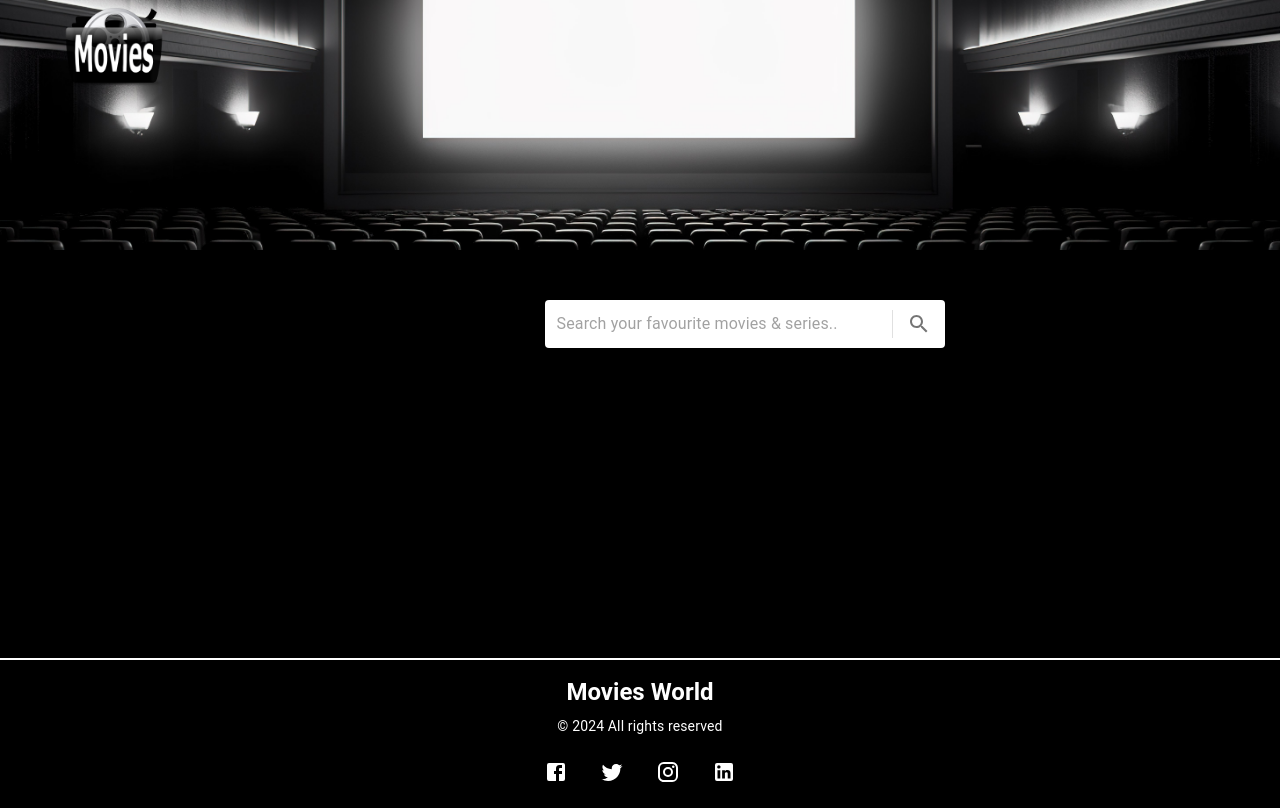
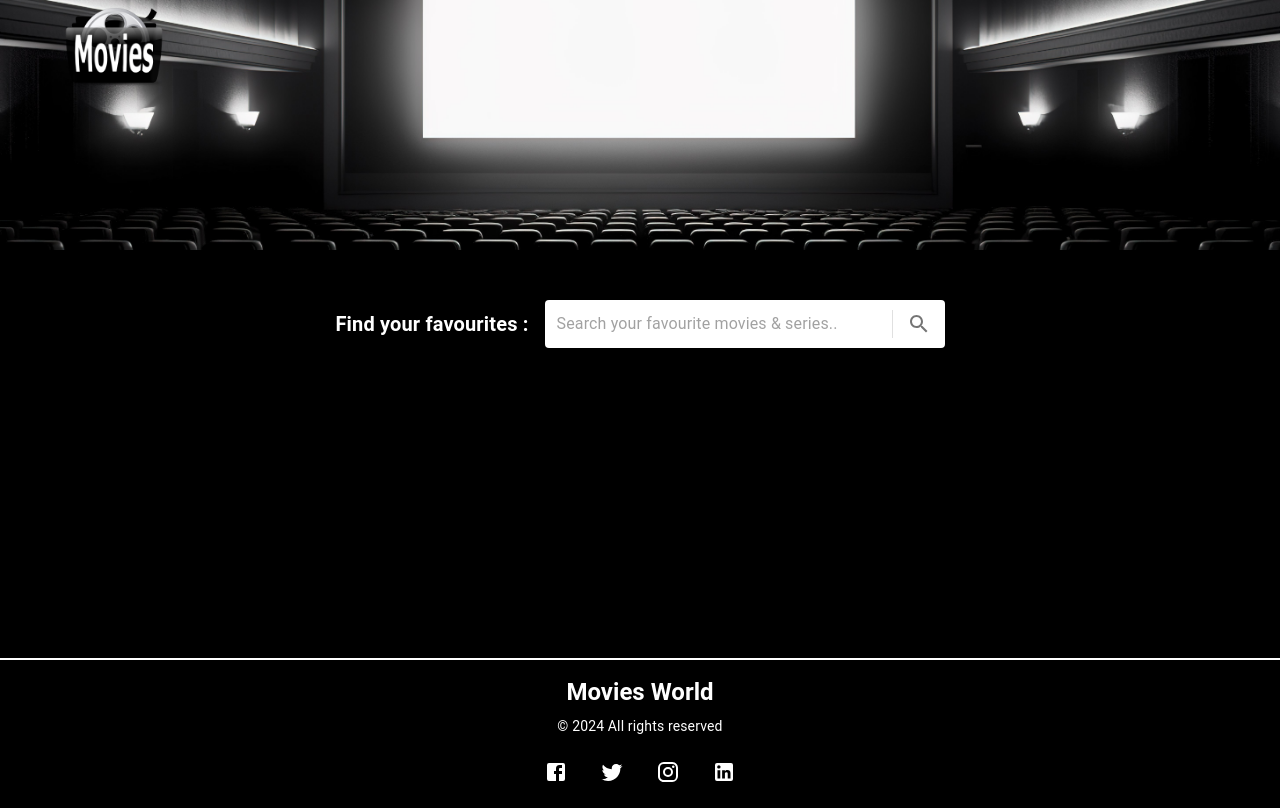
Before and after one commit to Sarathmithran/Find-Your-Movies-and-Shows, a Next.js app: page / in a window 1280 px wide. Built offline with nearby package versions, Linux system fonts and the light colour scheme.

Commit message:
Changed the color of the input box text.

```diff
--- a/src/app/components/textBox/TextBox.tsx
+++ b/src/app/components/textBox/TextBox.tsx
@@ -48,7 +48,7 @@ export default function TextBox() {
     <Stack component={'div'}>
       <Stack component={'div'} direction={'row'} sx={{display:'flex',justifyContent:'center',pb:'30px',pt:'50px'}}>
       <Box component={'div'} sx={{ display: 'flex', alignItems: 'center', mr: 2 }}>
-          <Typography variant="h6" sx={{ fontWeight: 'bold' }}>
+          <Typography variant="h6" sx={{ fontWeight: 'bold',color:'white' }}>
             Find your favourites :
           </Typography>
         </Box>
```
